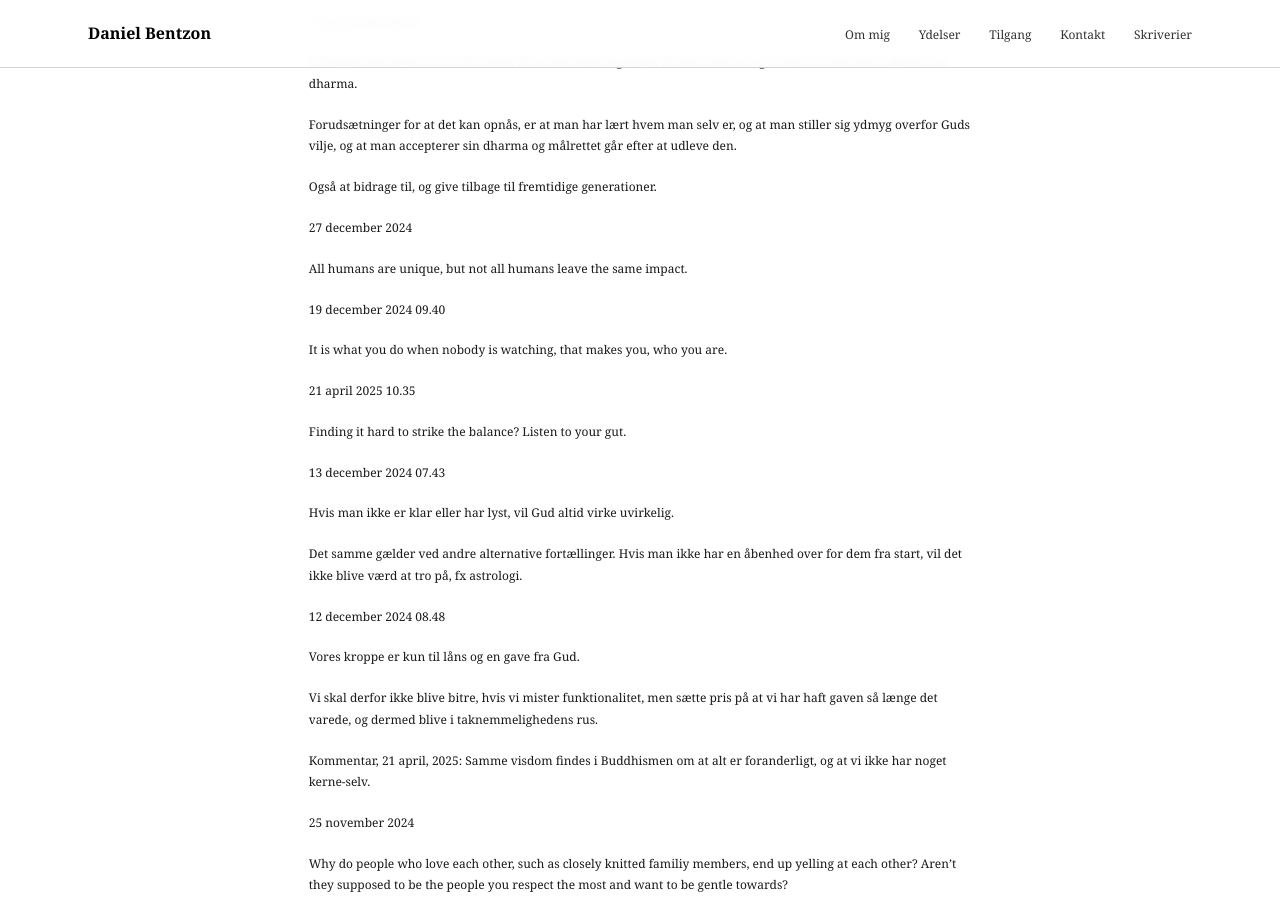
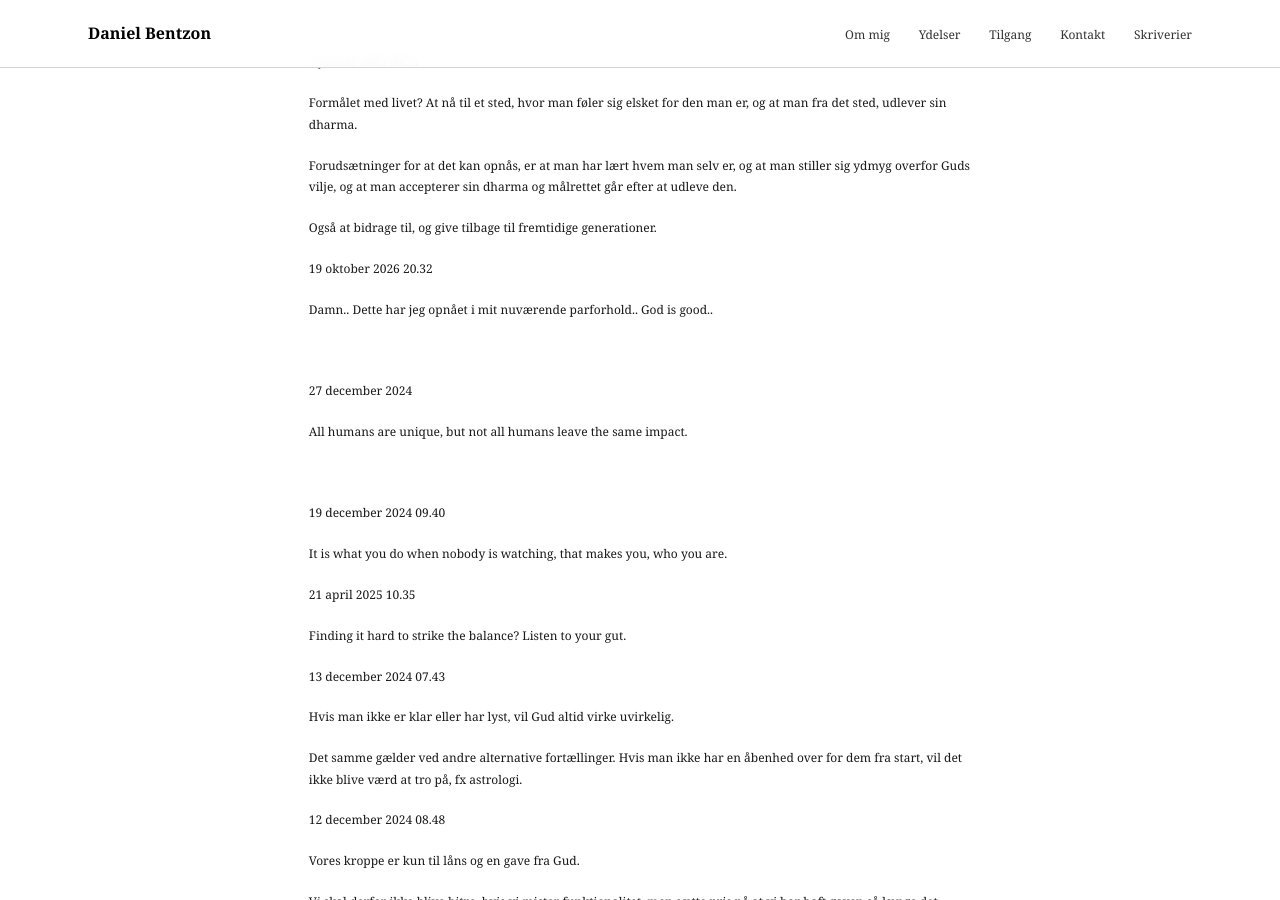
Before and after one commit to danielbentzon/danielbentzon.github.io, a Jekyll site: the page built from _sider/indsigter.md, in a window 1280 px wide and 900 px high, scrolled down 24745 px. Built offline with Jekyll 4.4.1, drawn with Linux system fonts in a browser that asks for light colours.

Commit message:
Update _sider/indsigter.md (via Pages CMS)

```diff
--- a/_sider/indsigter.md
+++ b/_sider/indsigter.md
@@ -1211,6 +1211,8 @@ Dette transcenderer kultur, sociale forhold eller andre vilkår.
 
 
 
+&nbsp;
+
 7 januar 2025 08.31
 
 Formålet med livet? At nå til et sted, hvor man føler sig elsket for den man er, og at man fra det sted, udlever sin dharma.
@@ -1219,13 +1221,21 @@ Forudsætninger for at det kan opnås, er at man har lært hvem man selv er, og
 
 Også at bidrage til, og give tilbage til fremtidige generationer.
 
-
+19 oktober 2026 20.32
+
+Damn.. Dette har jeg opnået i mit nuværende parforhold.. God is good..
+
+
+
+&nbsp;
 
 27 december 2024
 
 All humans are unique, but not all humans leave the same impact.
 
 
+
+&nbsp;
 
 19 december 2024 09.40
 
```
